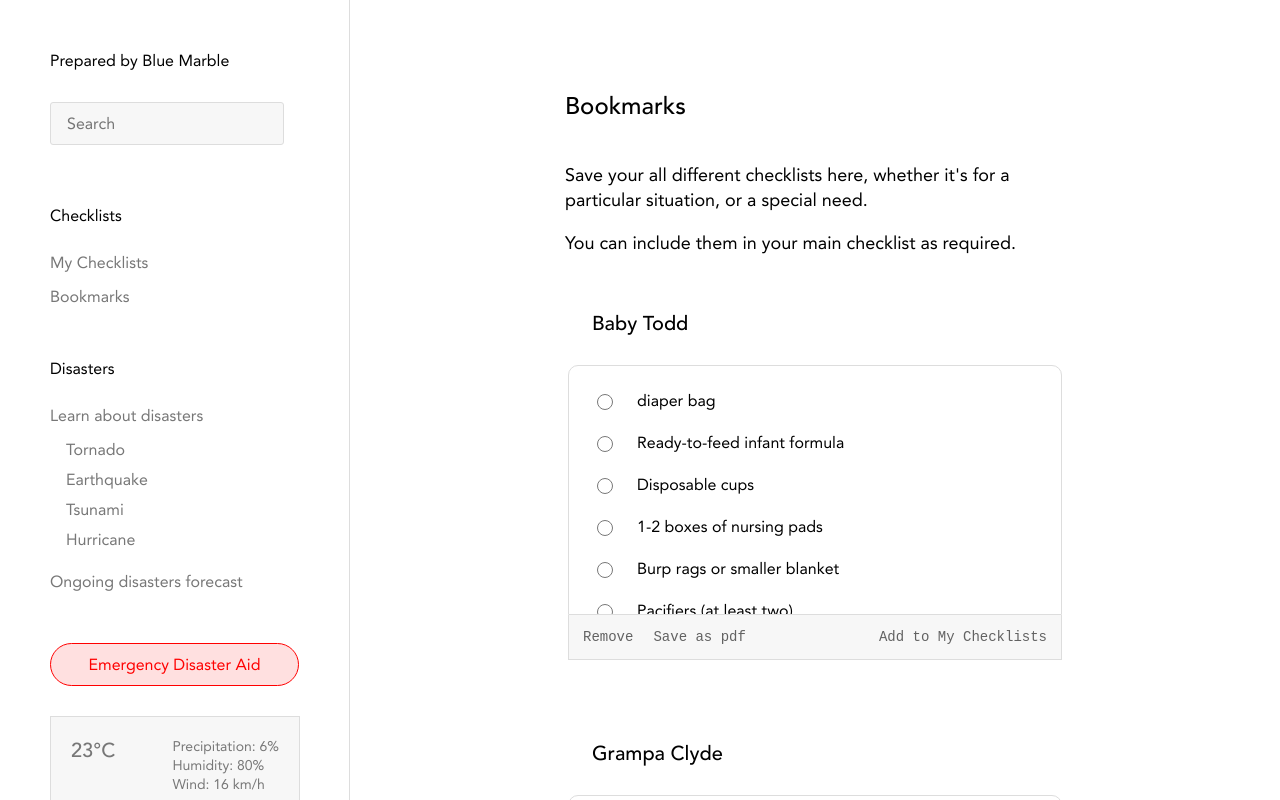
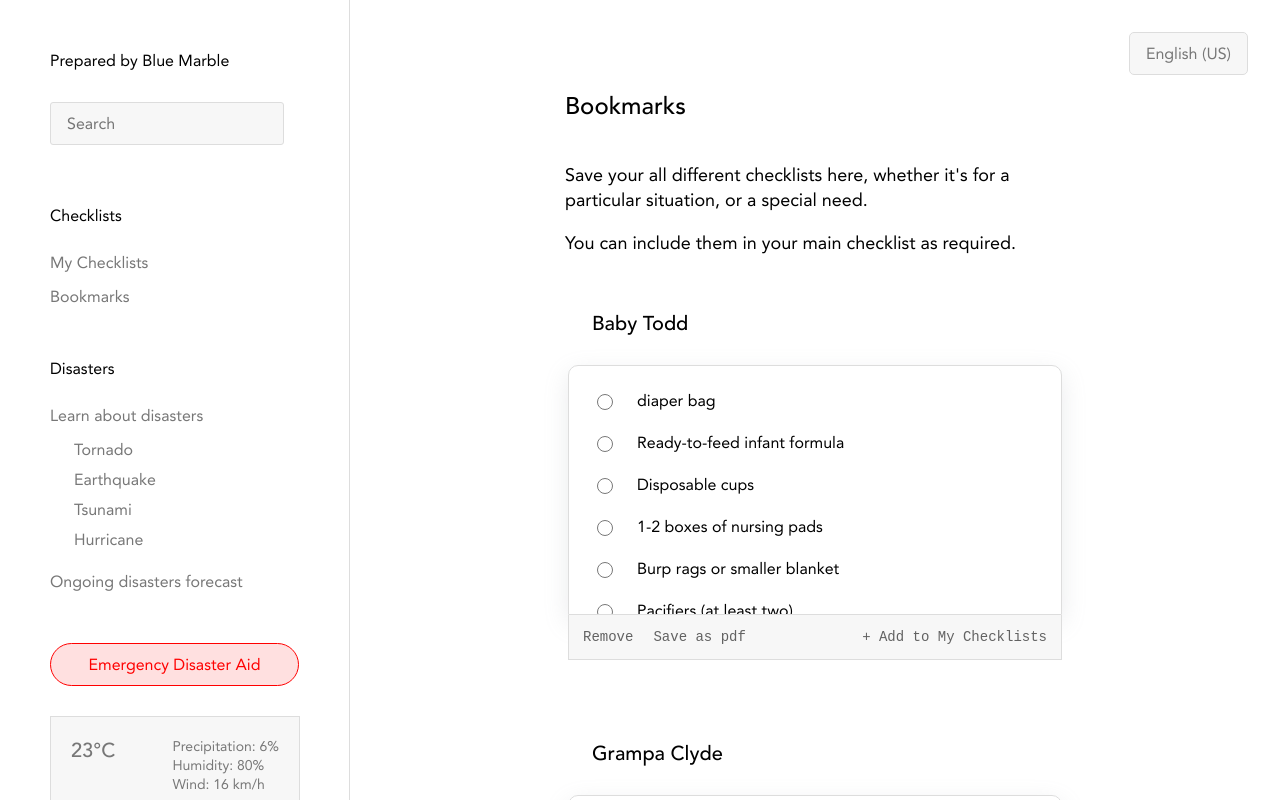
Before and after one commit to slowresonance/prepared, a React (Create React App) app: page /bookmarks in a window 1280 px wide. Shown: the top 800 px of the page. Built offline with nearby package versions, Linux system fonts and the light colour scheme; a web font is replaced by a local one.

Commit message:
alot of changes+bugs+shadow

```diff
--- a/src/App.js
+++ b/src/App.js
@@ -4,6 +4,7 @@ import MyChecklists from "./components/MyChecklists";
 import Bookmarks from "./components/Bookmarks";
 import Article from "./components/Article";
 import Home from "./components/Home";
+import Translate from "./components/Translate";
 import "./styles/style.css";
 import { BrowserRouter as Router, Routes, Route } from "react-router-dom";
 import { useEffect } from "react";
@@ -63,6 +64,7 @@ function App() {
           </Routes>
         </div>
       </Router>
+      <Translate></Translate>
     </div>
   );
 }
--- a/src/components/Checklist.js
+++ b/src/components/Checklist.js
@@ -135,7 +135,7 @@ const Checklist = ({
             </div>
             <div className="right">
               <div className="print action" onClick={handleAddToChecklists}>
-                Add to My Checklists
+                + Add to My Checklists
               </div>
             </div>
           </>
@@ -155,7 +155,7 @@ const Checklist = ({
                 className="your-checklists action"
                 onClick={handleAddToChecklists}
               >
-                Add to Your Checklists
+                + Add to Your Checklists
               </div>
             </div>
           </>
--- a/src/components/Nav.js
+++ b/src/components/Nav.js
@@ -8,11 +8,8 @@ const Nav = () => {
     <nav id="nav">
       <div id="top">
         <div id="title">
-          <a href="/">
-            Prepared by{" "}
-            <a href="/" className="blue-marble">
-              Blue Marble
-            </a>
+          <a href="/" className="blue-marble">
+            Prepared by Blue Marble
           </a>
         </div>
         <input
--- a/src/components/Translate.js
+++ b/src/components/Translate.js
@@ -1,7 +1,7 @@
 import React from "react";
 
 const Translate = () => {
-  return <div id="translate">Translate</div>;
+  return <div id="translate">English (US)</div>;
 };
 
 export default Translate;
--- a/src/styles/style.css
+++ b/src/styles/style.css
@@ -87,6 +87,11 @@ img {
   background-color: #f7f7f7;
   border: 1px solid #ddd;
   border-radius: 3px;
+}
+
+#nav #search:hover {
+  border-color: #aaa;
+  background-color: #f0f0f0;
 }
 
 #nav .primary-category {
@@ -237,6 +242,10 @@ img {
   cursor: pointer;
 }
 
+.checklist .footer:hover {
+  color: #222;
+}
+
 .checklist .list {
   border: 1px solid #ddd;
   width: -webkit-max-content;
@@ -254,6 +263,8 @@ img {
   border-radius: 10px 10px 0 0;
   max-height: 200px;
   overflow-y: scroll;
+  -webkit-box-shadow: rgba(149, 157, 165, 0.2) 0px 8px 24px;
+          box-shadow: rgba(149, 157, 165, 0.2) 0px 8px 24px;
 }
 
 .checklist .list .item {
@@ -269,6 +280,7 @@ img {
 .checklist .list .item .checkbox {
   max-height: 22px;
   stroke: #777;
+  cursor: pointer;
 }
 
 .checklist .list .item .name {
@@ -303,7 +315,7 @@ img {
 }
 
 #nested {
-  padding-left: 1em;
+  padding-left: 1.5em;
   margin-bottom: 20px;
 }
 
@@ -402,6 +414,11 @@ img {
   cursor: pointer;
 }
 
+#create-checklist:hover {
+  border-color: #aaa;
+  background-color: #f0f0f0;
+}
+
 .article {
   max-width: 560px;
   margin: 80px auto;
@@ -451,6 +468,27 @@ img {
   background-color: #a0a0a0;
 }
 
+#translate {
+  position: fixed;
+  top: 2em;
+  right: 2em;
+  color: #777777;
+  background: #f7f7f7;
+  border: 1px solid #ddd;
+  padding: 0.6em 1em;
+  max-width: -webkit-max-content;
+  max-width: -moz-max-content;
+  max-width: max-content;
+  border-radius: 5px;
+  margin: auto;
+  cursor: pointer;
+}
+
+#translate:hover {
+  border-color: #aaa;
+  background-color: #f0f0f0;
+}
+
 @font-face {
   font-family: "avenir";
   src: url("../fonts/Avenir-Roman.woff") format("woff"), url("../fonts/Avenir-Roman.woff2") format("woff2");
--- a/src/styles/style.scss
+++ b/src/styles/style.scss
@@ -72,6 +72,11 @@ img {
     background-color: #f7f7f7;
     border: 1px solid #ddd;
     border-radius: 3px;
+
+    &:hover {
+      border-color: #aaa;
+      background-color: #f0f0f0;
+    }
   }
 
   .primary-category {
@@ -186,6 +191,10 @@ img {
     .action {
       cursor: pointer;
     }
+
+    &:hover {
+      color: #222;
+    }
   }
 
   .list {
@@ -202,6 +211,8 @@ img {
     max-height: 200px;
     overflow-y: scroll;
 
+    box-shadow: rgba(149, 157, 165, 0.2) 0px 8px 24px;
+
     .item {
       display: flex;
       gap: 20px;
@@ -210,6 +221,7 @@ img {
       .checkbox {
         max-height: 22px;
         stroke: #777;
+        cursor: pointer;
       }
 
       .name {
@@ -245,7 +257,7 @@ img {
 }
 
 #nested {
-  padding-left: 1em;
+  padding-left: 1.5em;
   margin-bottom: 20px;
 }
 
@@ -334,6 +346,11 @@ img {
   border-radius: 30px;
   margin: auto;
   cursor: pointer;
+
+  &:hover {
+    border-color: #aaa;
+    background-color: #f0f0f0;
+  }
 }
 
 .article {
@@ -386,6 +403,25 @@ img {
   background-color: #a0a0a0;
 }
 
+#translate {
+  position: fixed;
+  top: 2em;
+  right: 2em;
+  color: #777777;
+  background: #f7f7f7;
+  border: 1px solid #ddd;
+  padding: 0.6em 1em;
+  max-width: max-content;
+  border-radius: 5px;
+  margin: auto;
+  cursor: pointer;
+
+  &:hover {
+    border-color: #aaa;
+    background-color: #f0f0f0;
+  }
+}
+
 @font-face {
   font-family: "avenir";
   src: url("../fonts/Avenir-Roman.woff") format("woff"),
```
Also changed, not shown: 1 other file (tests, documents, lock files or other folders).
